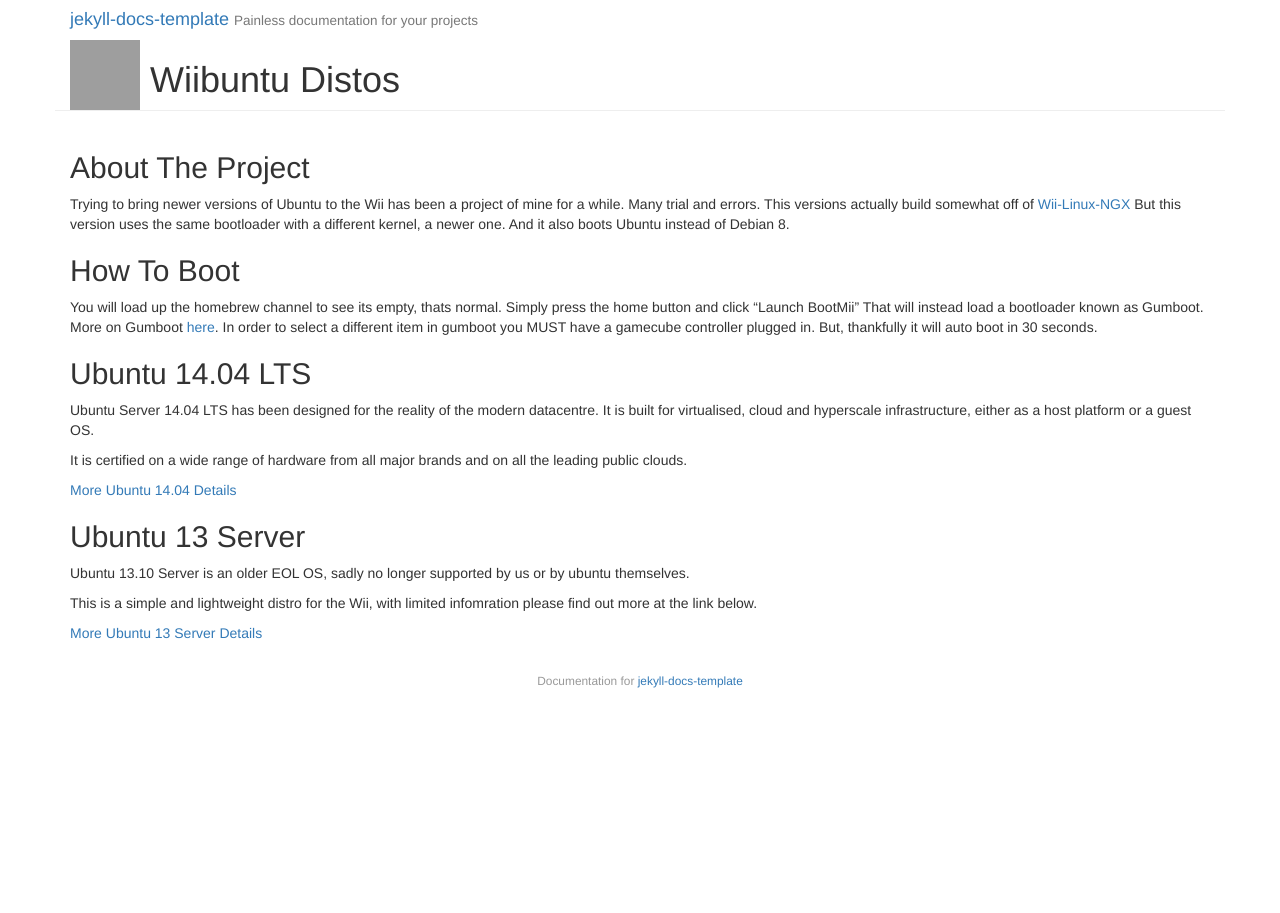
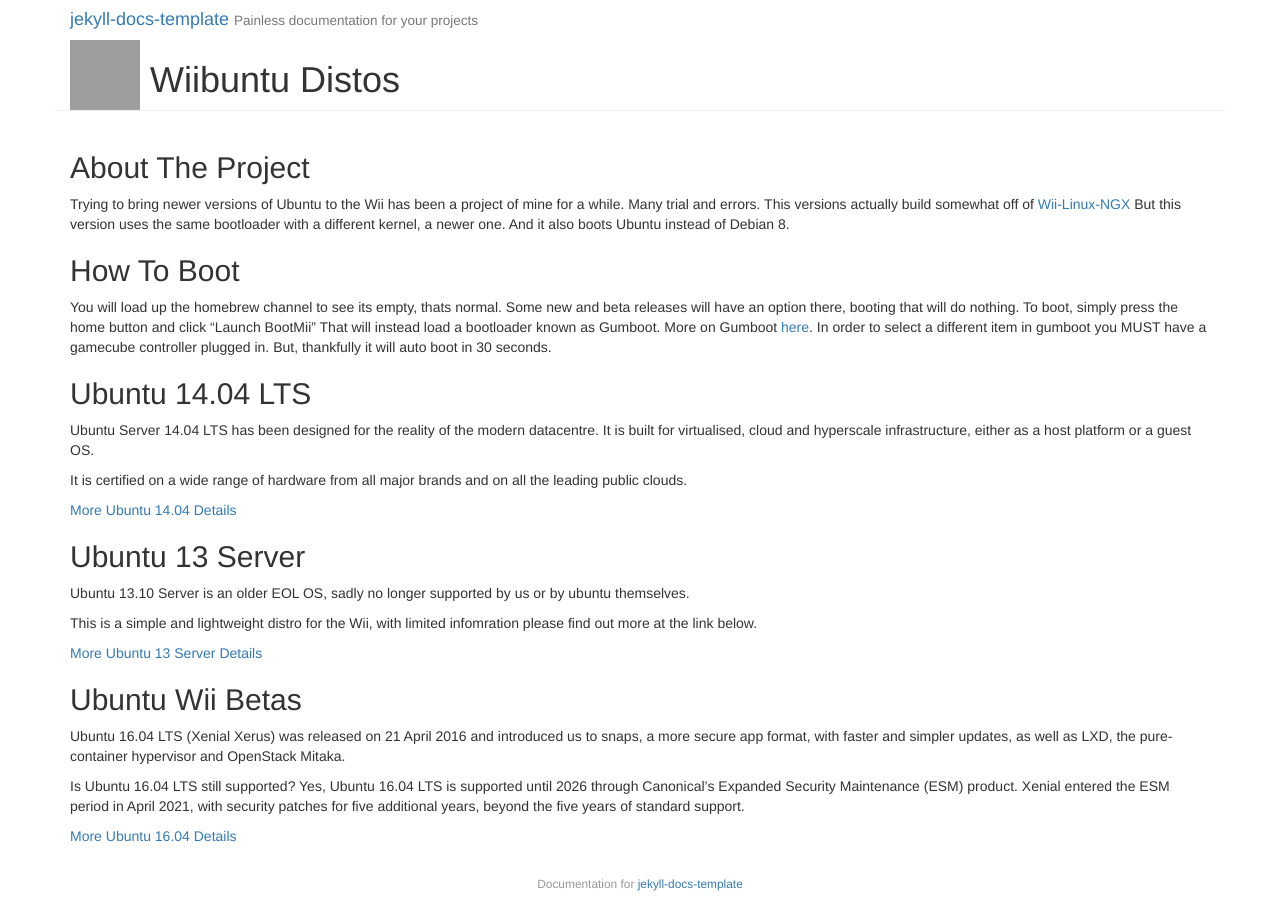
Before and after one commit to Wiibuntu/Ubuntu, a Jekyll site: the page built from index.md, in a window 1280 px wide. Built offline with Jekyll 4.4.1, drawn with Linux system fonts in a browser that asks for light colours; grey boxes are pictures that could not be loaded.

Commit message:
Added Wiibuntu Betas and Ubuntu 16

```diff
--- a/index.md
+++ b/index.md
@@ -11,7 +11,7 @@ But this version uses the same bootloader with a different kernel, a newer one.
 
 
 ## How To Boot
-You will load up the homebrew channel to see its empty, thats normal. Simply press the home button and click "Launch BootMii"
+You will load up the homebrew channel to see its empty, thats normal. Some new and beta releases will have an option there, booting that will do nothing. To boot, simply press the home button and click "Launch BootMii"
 That will instead load a bootloader known as Gumboot. More on Gumboot [here](https://neagix.github.io/gumboot/).
 In order to select a different item in gumboot you MUST have a gamecube controller plugged in. But, thankfully it will auto boot in 30 seconds.
 
@@ -32,3 +32,13 @@ Ubuntu 13.10 Server is an older EOL OS, sadly no longer supported by us or by ub
 This is a simple and lightweight distro for the Wii, with limited infomration please find out more at the link below.
 
 [More Ubuntu 13 Server Details](../Ubuntu/ubuntu13.html)
+
+
+## Ubuntu Wii Betas
+
+Ubuntu 16.04 LTS (Xenial Xerus) was released on 21 April 2016 and introduced us to snaps, a more secure app format, with faster and simpler updates, as well as LXD, the pure-container hypervisor and OpenStack Mitaka.
+
+Is Ubuntu 16.04 LTS still supported?
+Yes, Ubuntu 16.04 LTS is supported until 2026 through Canonical’s Expanded Security Maintenance (ESM) product. Xenial entered the ESM period in April 2021, with security patches for five additional years, beyond the five years of standard support.
+
+[More Ubuntu 16.04 Details](../Ubuntu/ubuntu16.html)
```
Also changed, not shown: ubuntu16.html (added, +55 -0 lines), img/16/16logo.png (added).
